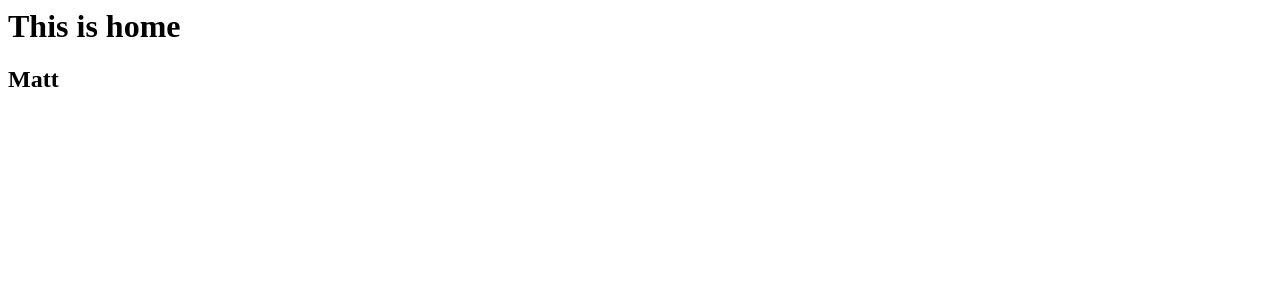
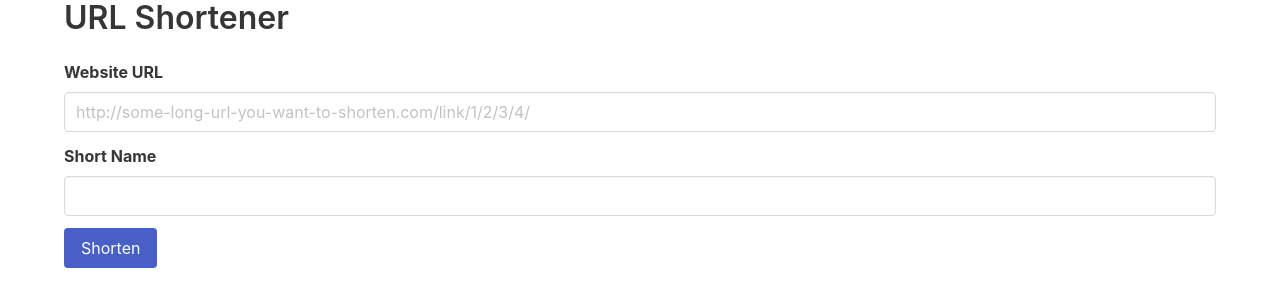
Before and after one commit to mattkoch-nypl/flask-tester, a Flask app: page / in a window 1280 px wide. Shown: the top 307 px of the page. Run offline with Flask 2, Linux system fonts and the light colour scheme.

Commit message:
add bulma css

```diff
--- a/templates/home.html
+++ b/templates/home.html
@@ -1,3 +1,30 @@
-<h1>This is home</h1>
+<link rel="stylesheet" href="https://cdn.jsdelivr.net/npm/bulma@0.9.3/css/bulma.min.css">
 
-<h2>{{ name }}</h2>
+
+<div class="container is-max-widescreen">
+
+    <h1 class="title">URL Shortener</h1>
+
+    <form action="your-url">
+
+        <div class="field">
+            <label class="label">Website URL</label>
+            <div class="control">
+              <input class="input" name="url" value="" type="url" placeholder="http://some-long-url-you-want-to-shorten.com/link/1/2/3/4/">
+            </div>
+        </div>
+        <div class="field">
+            <label class="label">Short Name</label>
+            <div class="control">
+              <input class="input" name="code" value="" type="url" placeholder="">
+            </div>
+        </div>
+
+        <div class="field">
+            <div class="control">
+              <button class="button is-link" type="submit">Shorten</button>
+            </div>
+          </div>
+    </form>
+
+</div>
```
